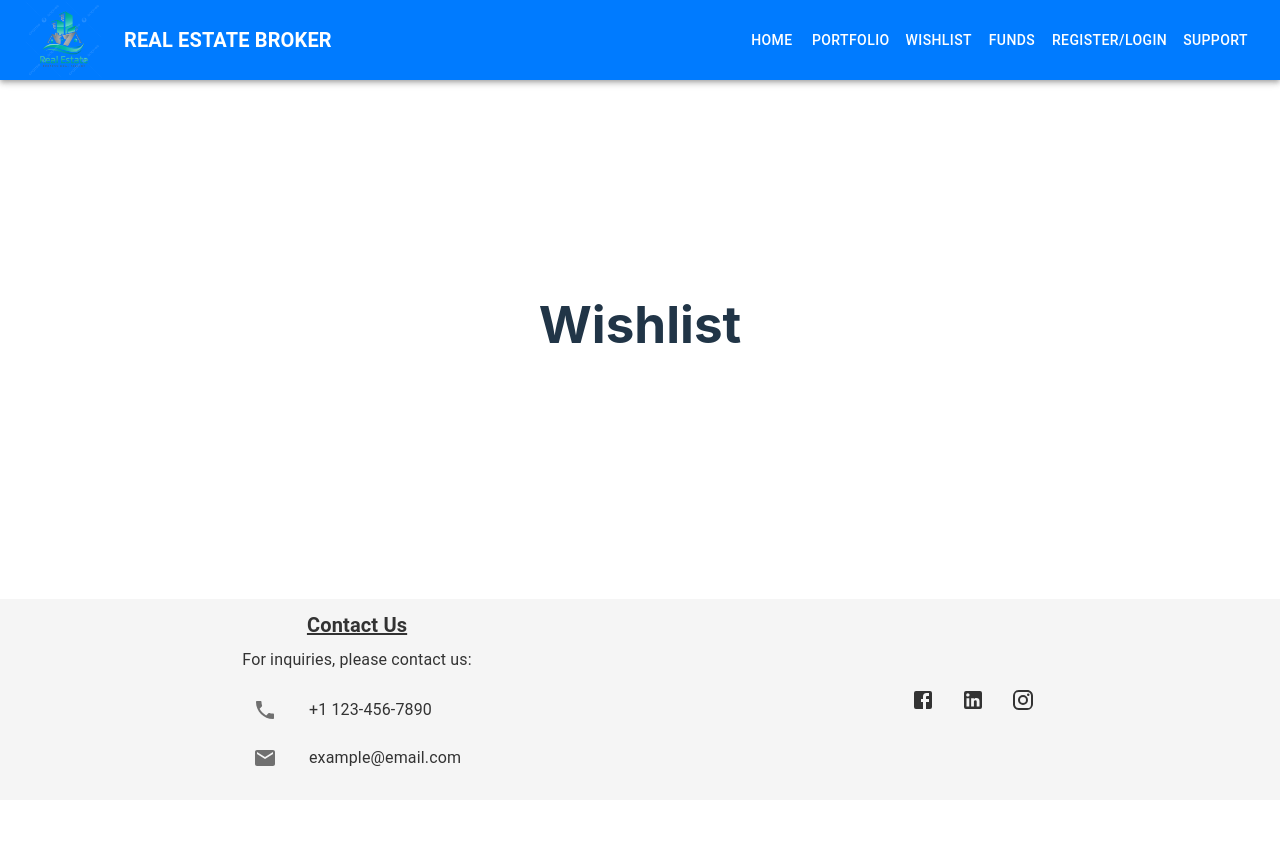
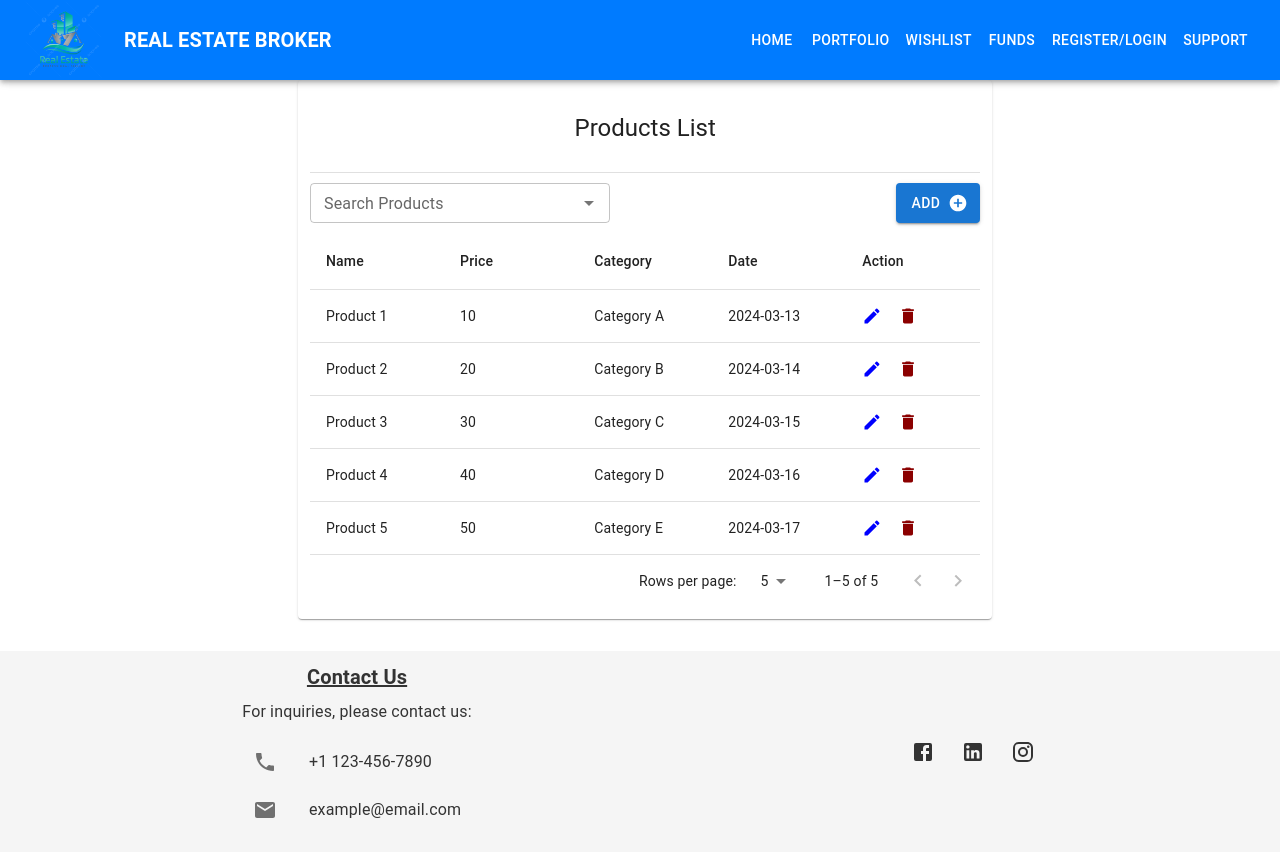
Before and after one commit to ChinmayPillai/Real_Estate_Broker_WebApp, a React (Vite) app in the folder Client/: page /wishlist in a window 1280 px wide. Before the commit the page ends 800 px from the top, so only its background shows below. Built offline with nearby package versions, Linux system fonts and the light colour scheme.

Commit message:
merging backend with frontend

```diff
--- a/Client/src/components/Home/Home.jsx
+++ b/Client/src/components/Home/Home.jsx
@@ -1,4 +1,4 @@
-import React, { useRef, useState } from "react";
+import React, { useRef, useState, useEffect } from "react";
 import {
   Container,
   Grid,
@@ -15,15 +15,14 @@ import propertyimg from "./prop.webp";
 import { Link } from "react-router-dom";
 
 export default function Home() {
-  const [count, setCount] = useState(0);
+  // const [count, setCount] = useState(0);
 
-  const PropertyComponent = () => {
-    const [propertie, setProperties] = useState([]);
+  const [properties, setProperties] = useState([]);
 
   useEffect(() => {
     const fetchProperties = async () => {
       try {
-          const response = await fetch("/api/property");
+        const response = await fetch("http://localhost:8000/api/properties");
         if (!response.ok) {
           throw new Error("Failed to fetch properties");
         }
@@ -40,45 +39,6 @@ export default function Home() {
       // Cleanup code
     };
   }, []);
-  };
-
-  const properties = [
-    {
-      id: 1,
-      image: "property1.jpg",
-      category: "Apartment",
-      location: "New York",
-      ltp: "$500,000",
-    },
-    {
-      id: 2,
-      image: "property2.jpg",
-      category: "House",
-      location: "Los Angeles",
-      ltp: "$750,000",
-    },
-    {
-      id: 3,
-      image: "property3.jpg",
-      category: "Condo",
-      location: "Chicago",
-      ltp: "$400,000",
-    },
-    {
-      id: 4,
-      image: "property1.jpg",
-      category: "Apartment",
-      location: "New York",
-      ltp: "$500,000",
-    },
-    {
-      id: 5,
-      image: "property2.jpg",
-      category: "House",
-      location: "Los Angeles",
-      ltp: "$750,000",
-    },
-  ];
 
   const buyingContainerRef = useRef(null);
 
@@ -114,7 +74,10 @@ export default function Home() {
                   />
                   <CardContent>
                     <Typography gutterBottom variant="h5" component="div">
-                      {property.category}
+                      {property.name}
+                    </Typography>
+                    <Typography variant="body2" color="text.secondary">
+                      Category: {property.category}
                     </Typography>
                     <Typography variant="body2" color="text.secondary">
                       Location: {property.location}
--- a/Client/src/components/Wishlist/Wishlist.jsx
+++ b/Client/src/components/Wishlist/Wishlist.jsx
@@ -1,7 +1,206 @@
+import { useEffect, useState } from "react";
+import Paper from "@mui/material/Paper";
+import Table from "@mui/material/Table";
+import TableBody from "@mui/material/TableBody";
+import TableCell from "@mui/material/TableCell";
+import TableContainer from "@mui/material/TableContainer";
+import TableHead from "@mui/material/TableHead";
+import TablePagination from "@mui/material/TablePagination";
+import TableRow from "@mui/material/TableRow";
+import Typography from "@mui/material/Typography";
+import Divider from "@mui/material/Divider";
+import AddCircleIcon from "@mui/icons-material/AddCircle";
+import Button from "@mui/material/Button";
+import Box from "@mui/material/Box";
+import Stack from "@mui/material/Stack";
+import EditIcon from "@mui/icons-material/Edit";
+import DeleteIcon from "@mui/icons-material/Delete";
+import Swal from "sweetalert2";
+import TextField from "@mui/material/TextField";
+import Autocomplete from "@mui/material/Autocomplete";
+
+// Sample dictionary of products
+const sampleProducts = [
+  {
+    id: 1,
+    name: "Product 1",
+    price: 10,
+    category: "Category A",
+    date: "2024-03-13",
+  },
+  {
+    id: 2,
+    name: "Product 2",
+    price: 20,
+    category: "Category B",
+    date: "2024-03-14",
+  },
+  {
+    id: 3,
+    name: "Product 3",
+    price: 30,
+    category: "Category C",
+    date: "2024-03-15",
+  },
+  {
+    id: 4,
+    name: "Product 4",
+    price: 40,
+    category: "Category D",
+    date: "2024-03-16",
+  },
+  {
+    id: 5,
+    name: "Product 5",
+    price: 50,
+    category: "Category E",
+    date: "2024-03-17",
+  },
+];
+
 export default function Wishlist() {
+  const [page, setPage] = useState(0);
+  const [rowsPerPage, setRowsPerPage] = useState(5);
+  const [rows, setRows] = useState(sampleProducts); // Use the sample products directly
+
+  const handleChangePage = (event, newPage) => {
+    setPage(newPage);
+  };
+
+  const handleChangeRowsPerPage = (event) => {
+    setRowsPerPage(+event.target.value);
+    setPage(0);
+  };
+
+  const deleteUser = (id) => {
+    Swal.fire({
+      title: "Are you sure?",
+      text: "You won't be able to revert this!",
+      icon: "warning",
+      showCancelButton: true,
+      confirmButtonColor: "#3085d6",
+      cancelButtonColor: "#d33",
+      confirmButtonText: "Yes, delete it!",
+    }).then((result) => {
+      if (result.value) {
+        // Delete the product with the given id
+        setRows(rows.filter((product) => product.id !== id));
+        Swal.fire("Deleted!", "Your file has been deleted.", "success");
+      }
+    });
+  };
+
   return (
     <>
-      <h1>Wishlist</h1>
+      {rows.length > 0 && (
+        <Paper sx={{ width: "98%", overflow: "hidden", padding: "12px" }}>
+          <Typography
+            gutterBottom
+            variant="h5"
+            component="div"
+            sx={{ padding: "20px" }}
+          >
+            Products List
+          </Typography>
+          <Divider />
+          <Box height={10} />
+          <Stack direction="row" spacing={2} className="my-2 mb-2">
+            <Autocomplete
+              disablePortal
+              id="combo-box-demo"
+              options={rows}
+              sx={{ width: 300 }}
+              getOptionLabel={(option) => option.name || ""}
+              renderInput={(params) => (
+                <TextField {...params} size="small" label="Search Products" />
+              )}
+            />
+            <Typography
+              variant="h6"
+              component="div"
+              sx={{ flexGrow: 1 }}
+            ></Typography>
+            <Button variant="contained" endIcon={<AddCircleIcon />}>
+              Add
+            </Button>
+          </Stack>
+          <Box height={10} />
+          <TableContainer>
+            <Table stickyHeader aria-label="sticky table">
+              <TableHead>
+                <TableRow>
+                  <TableCell align="left" style={{ minWidth: "100px" }}>
+                    Name
+                  </TableCell>
+                  <TableCell align="left" style={{ minWidth: "100px" }}>
+                    Price
+                  </TableCell>
+                  <TableCell align="left" style={{ minWidth: "100px" }}>
+                    Category
+                  </TableCell>
+                  <TableCell align="left" style={{ minWidth: "100px" }}>
+                    Date
+                  </TableCell>
+                  <TableCell align="left" style={{ minWidth: "100px" }}>
+                    Action
+                  </TableCell>
+                </TableRow>
+              </TableHead>
+              <TableBody>
+                {rows
+                  .slice(page * rowsPerPage, page * rowsPerPage + rowsPerPage)
+                  .map((row) => {
+                    return (
+                      <TableRow
+                        hover
+                        role="checkbox"
+                        tabIndex={-1}
+                        key={row.id}
+                      >
+                        <TableCell align="left">{row.name}</TableCell>
+                        <TableCell align="left">{row.price}</TableCell>
+                        <TableCell align="left">{row.category}</TableCell>
+                        <TableCell align="left">{row.date}</TableCell>
+                        <TableCell align="left">
+                          <Stack spacing={2} direction="row">
+                            <EditIcon
+                              style={{
+                                fontSize: "20px",
+                                color: "blue",
+                                cursor: "pointer",
+                              }}
+                              className="cursor-pointer"
+                              // onClick={() => editUser(row.id)}
+                            />
+                            <DeleteIcon
+                              style={{
+                                fontSize: "20px",
+                                color: "darkred",
+                                cursor: "pointer",
+                              }}
+                              onClick={() => {
+                                deleteUser(row.id);
+                              }}
+                            />
+                          </Stack>
+                        </TableCell>
+                      </TableRow>
+                    );
+                  })}
+              </TableBody>
+            </Table>
+          </TableContainer>
+          <TablePagination
+            rowsPerPageOptions={[5, 10, 25]}
+            component="div"
+            count={rows.length}
+            rowsPerPage={rowsPerPage}
+            page={page}
+            onPageChange={handleChangePage}
+            onRowsPerPageChange={handleChangeRowsPerPage}
+          />
+        </Paper>
+      )}
     </>
   );
 }
```
Lines whose indentation alone changed are shown as unchanged.
